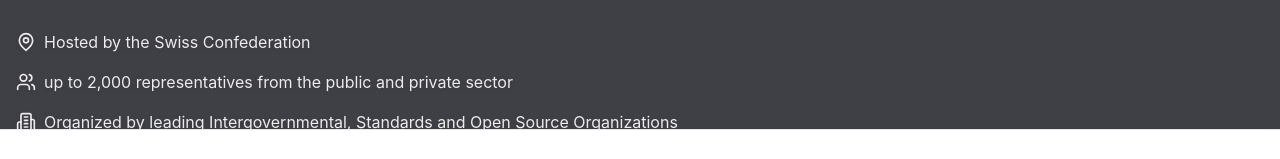
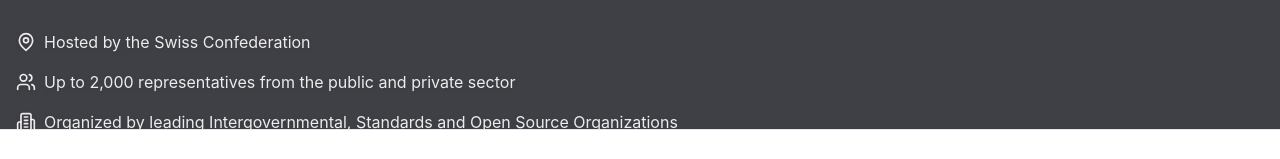
Before and after one commit to simontuck/gdc2025-website, a React (Vite) app: page / in a window 1280 px wide. Shown: the part 538-697 px from the top of the page. Built offline with nearby package versions, Linux system fonts and the light colour scheme; no server answers; the database is empty.

Commit message:
Update hero section text

```diff
--- a/src/components/Hero.tsx
+++ b/src/components/Hero.tsx
@@ -47,7 +47,7 @@ const Hero: React.FC<HeroProps> = ({ onRegisterClick }) => {
             </div>
             <div className="flex items-center">
               <Users className="h-5 w-5 mr-2 flex-shrink-0" />
-              <span>up to 2,000 representatives from the public and private sector</span>
+              <span>Up to 2,000 representatives from the public and private sector</span>
             </div>
             <div className="flex items-center">
               <Building2 className="h-5 w-5 mr-2 flex-shrink-0" />
```
